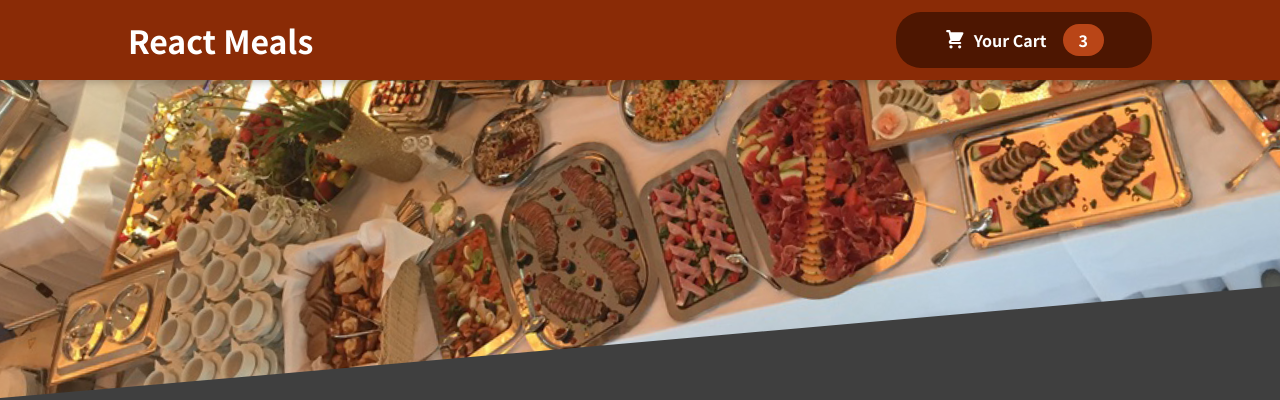
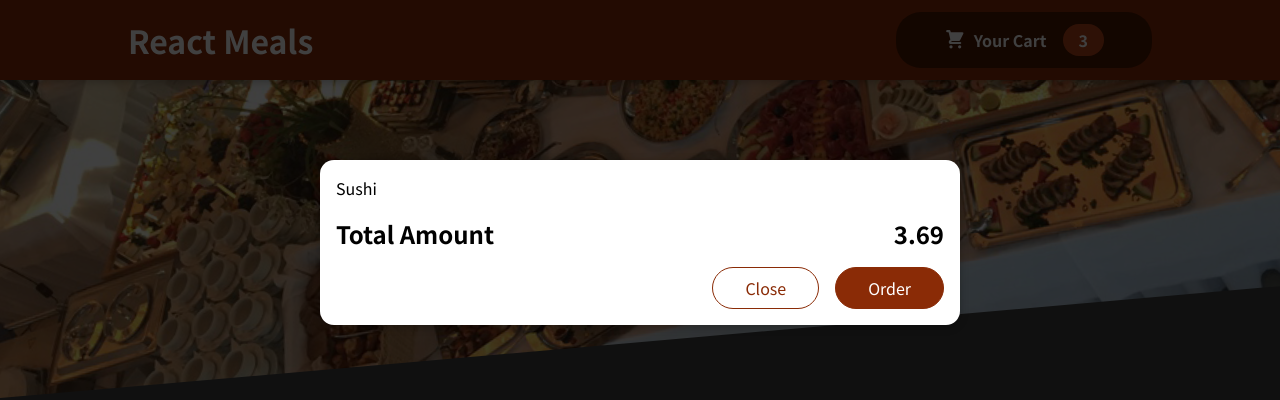
Before and after one commit to pjevic/react-meals, a React (Create React App) app: page / in a window 1280 px wide. Shown: the top 400 px of the page. Built offline with nearby package versions, Linux system fonts and the light colour scheme.

Commit message:
Adding "Modal" Component via ReactDOM Portal

```diff
--- a/public/index.html
+++ b/public/index.html
@@ -5,10 +5,7 @@
     <link rel="icon" href="%PUBLIC_URL%/favicon.ico" />
     <meta name="viewport" content="width=device-width, initial-scale=1" />
     <meta name="theme-color" content="#000000" />
-    <meta
-      name="description"
-      content="Web site created using create-react-app"
-    />
+    <meta name="description" content="Web site created using create-react-app" />
     <link rel="apple-touch-icon" href="%PUBLIC_URL%/logo192.png" />
     <!--
       manifest.json provides metadata used when your web app is installed on a
@@ -28,6 +25,7 @@
   </head>
   <body>
     <noscript>You need to enable JavaScript to run this app.</noscript>
+    <div id="overlays"></div>
     <div id="root"></div>
     <!--
       This HTML file is a template.
--- a/src/App.js
+++ b/src/App.js
@@ -2,10 +2,12 @@
 
 import Header from "./components/Layout/Header/Header";
 import Meals from "./components/Meals/Meals";
+import Cart from "./components/Cart/Cart";
 
 const App = () => {
   return (
     <Fragment>
+      <Cart />
       <Header />
       <main>
         <Meals />
--- a/src/components/Cart/Cart.js
+++ b/src/components/Cart/Cart.js
@@ -1,4 +1,6 @@
 import classes from "./Cart.module.css";
+
+import Modal from "../UI/Modal/Modal";
 
 const Cart = () => {
   const cartItems = (
@@ -10,17 +12,17 @@
   );
 
   return (
-    <div>
+    <Modal>
       {cartItems}
-      <div>
+      <div className={classes.total}>
         <span>Total Amount</span>
         <span>3.69</span>
       </div>
-      <div>
+      <div className={classes.actions}>
         <button className={classes["button--alt"]}>Close</button>
         <button className={classes.button}>Order</button>
       </div>
-    </div>
+    </Modal>
   );
 };
 
--- /dev/null
+++ b/src/components/UI/Modal/Modal.js
@@ -0,0 +1,29 @@
+import { Fragment } from "react";
+import ReactDOM from "react-dom";
+
+import classes from "./Modal.module.css";
+
+const Backdrop = () => {
+  return <div className={classes.backdrop} />;
+};
+
+const ModalOverlay = (props) => {
+  return (
+    <div className={classes.modal}>
+      <div className={classes.content}>{props.children}</div>
+    </div>
+  );
+};
+
+const portal = document.getElementById("overlays");
+
+const Modal = (props) => {
+  return (
+    <Fragment>
+      {ReactDOM.createPortal(<Backdrop />, portal)}
+      {ReactDOM.createPortal(<ModalOverlay>{props.children}</ModalOverlay>, portal)}
+    </Fragment>
+  );
+};
+
+export default Modal;
--- /dev/null
+++ b/src/components/UI/Modal/Modal.module.css
@@ -0,0 +1,40 @@
+.backdrop {
+  position: fixed;
+  top: 0;
+  left: 0;
+  width: 100%;
+  height: 100vh;
+  z-index: 20;
+  background-color: rgba(0, 0, 0, 0.75);
+}
+
+.modal {
+  position: fixed;
+  top: 20vh;
+  left: 5%;
+  width: 90%;
+  background-color: white;
+  padding: 1rem;
+  border-radius: 14px;
+  box-shadow: 0 2px 8px rgba(0, 0, 0, 0.25);
+  z-index: 30;
+  animation: slide-down 300ms ease-out forwards;
+}
+
+@media (min-width: 768px) {
+  .modal {
+    width: 40rem;
+    left: calc(50% - 20rem);
+  }
+}
+
+@keyframes slide-down {
+  from {
+    opacity: 0;
+    transform: translateY(-3rem);
+  }
+  to {
+    opacity: 1;
+    transform: translateY(0);
+  }
+}
```
